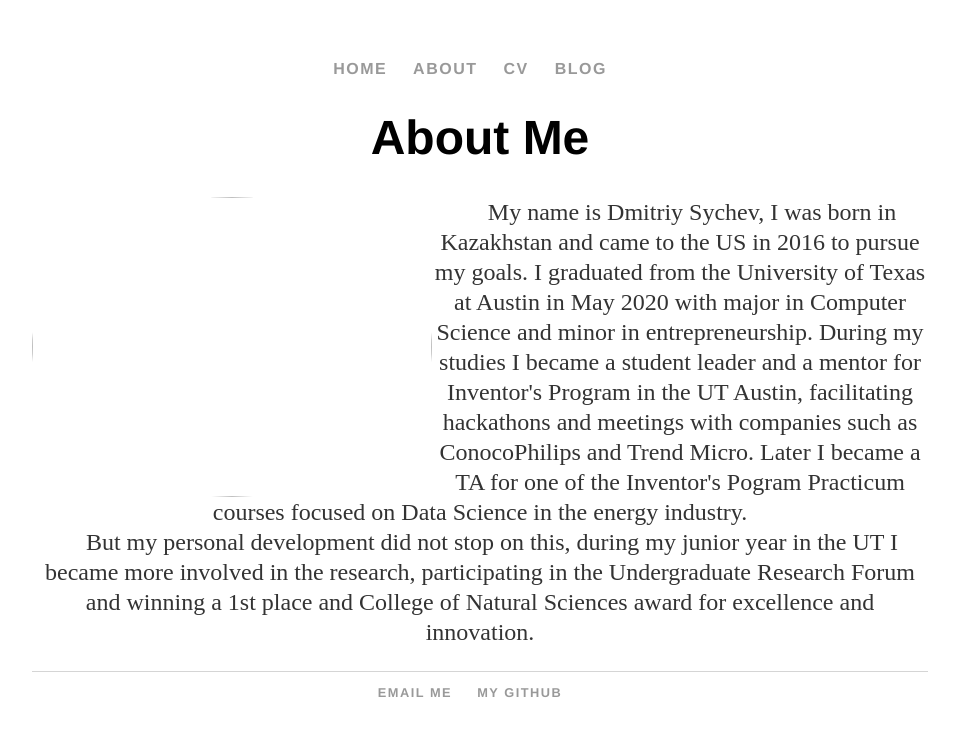
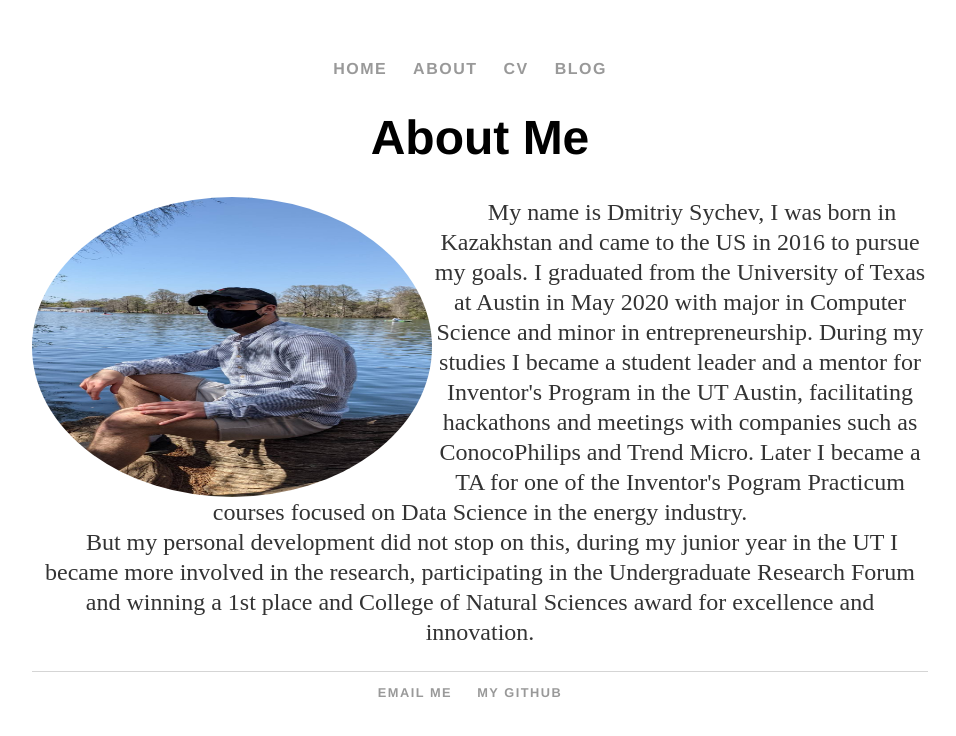
Before and after one commit to dmitriysychev/dmitriysychev.github.io, a Jekyll site: the page built from about/index.html, in a window 1280 px wide. Shown: the top 736 px of the page, without its empty margins (160-1116 px from the left). Built offline with Jekyll 4.4.1, drawn with Linux system fonts in a browser that asks for light colours.

Commit message:
moved pic to about section

```diff
--- a/about/index.html
+++ b/about/index.html
@@ -5,7 +5,7 @@ title: About Me
 	<h1>{{ page.title }}</h1>
 		 	<section id="about">
 				<div>
-					<img class="profile-pic" style="vertical-align:middle" src="images/dmitriy_pic.jpeg" alt=""/>
+					<img class="profile-pic" style="vertical-align:middle" src="dmitriy_pic.jpeg" alt=""/>
 					<p> &nbsp;&nbsp;&nbsp;&nbsp;My name is Dmitriy Sychev, I was born in Kazakhstan and came to the US in 2016 to pursue my goals.
 					I graduated from the University of Texas at Austin in May 2020 with major in Computer Science and minor in entrepreneurship.
 					During my studies I became a student leader and a mentor for Inventor's Program in the UT Austin, facilitating hackathons and meetings with companies such as ConocoPhilips and Trend Micro.
```
Also changed, not shown: about/dmitriy_pic.jpeg (renamed from images/dmitriy_pic.jpeg).
